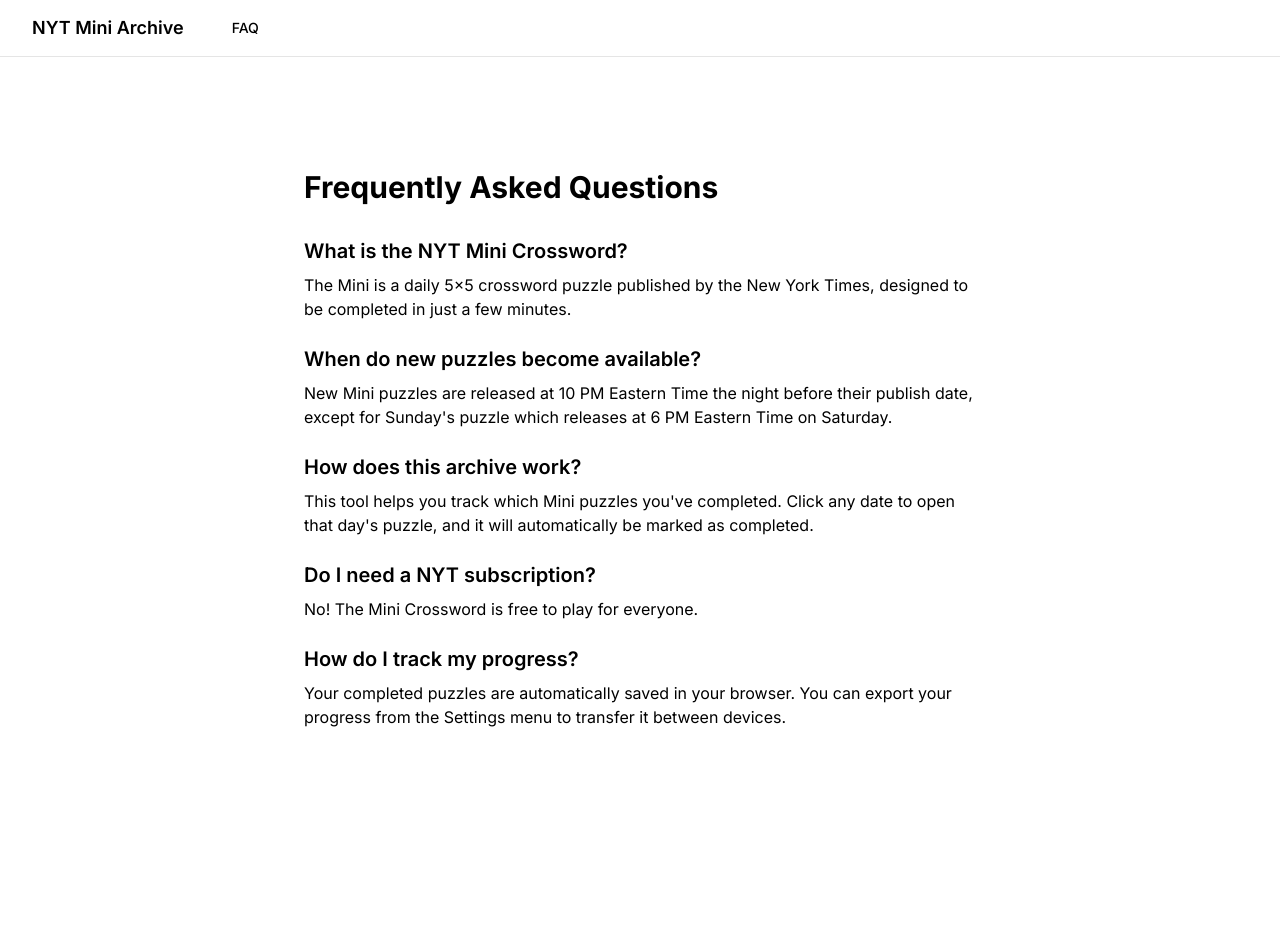
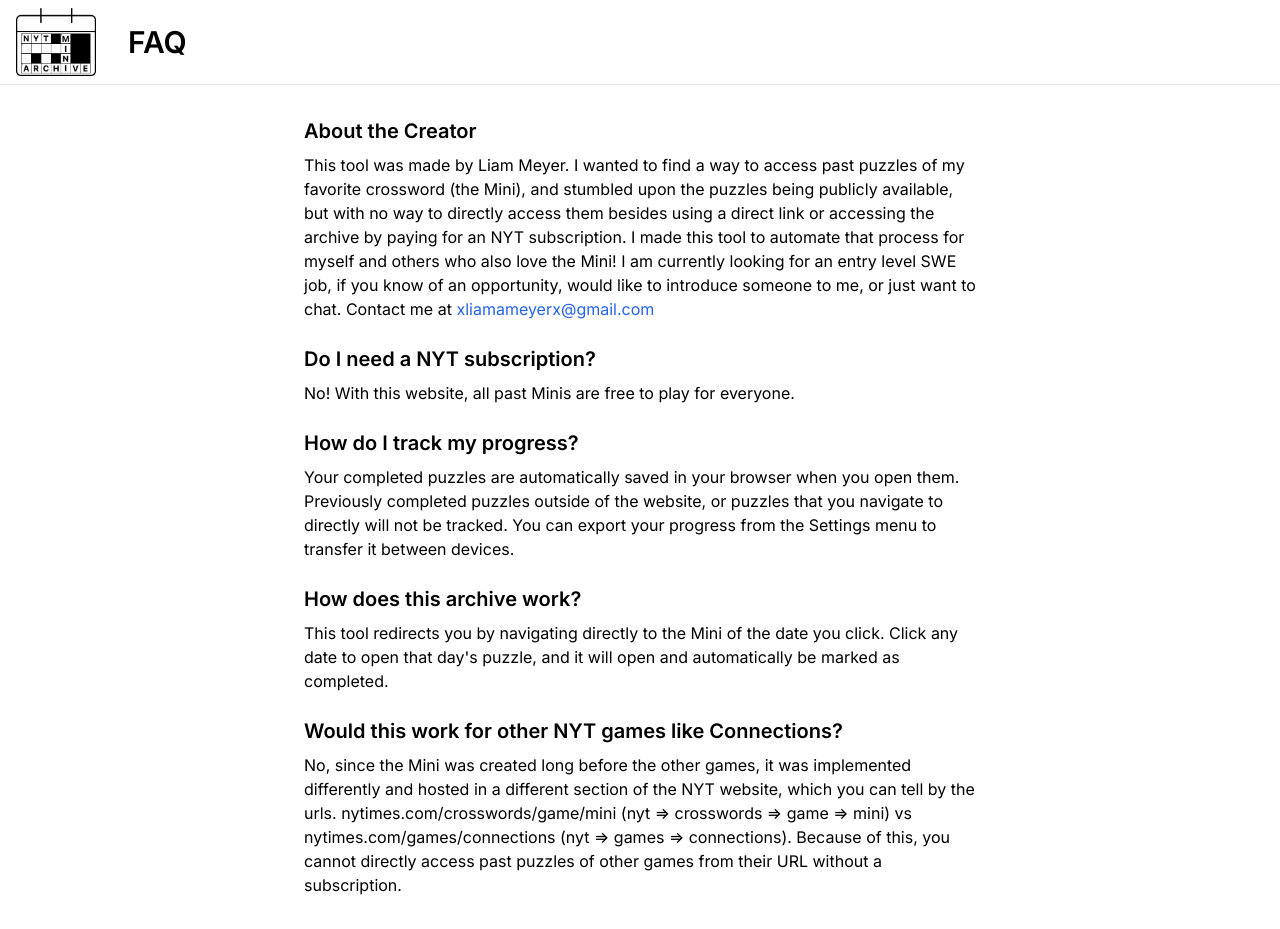
Before and after one commit to liamarthurmeyer/nyt-crossword, a Next.js app: page /faq in a window 1280 px wide. Before the commit the page ends 873 px from the top, so only its background shows below. Built offline with nearby package versions, Linux system fonts and the light colour scheme.

Commit message:
added FAQ and navBar

```diff
--- a/app/faq/page.tsx
+++ b/app/faq/page.tsx
@@ -2,7 +2,7 @@
 
 export default function FAQPage() {
     return (
-        <main className="flex min-h-screen flex-col items-center p-24">
+        <main className="flex min-h-screen flex-col items-center p-8">
             <FAQ />
         </main>
     );
--- a/app/page.tsx
+++ b/app/page.tsx
@@ -170,7 +170,7 @@
   };
 
   return (
-    <main className="flex min-h-screen flex-col items-center justify-between p-24">
+    <main className="flex min-h-screen flex-col items-center pt-8 gap-2">
 
       <Sheet>
         <SheetTrigger asChild>
@@ -293,7 +293,7 @@
           className="pointer-events-auto flex flex-col items-center gap-2 p-8 bg-transparent border-none cursor-pointer"
           onClick={goToToday}
         >
-          <h1 className="text-xl font-bold">Today&apos;s Mini</h1>
+          <h1 className="text-xl font-bold mb-2">Today&apos;s Mini</h1>
           <Image
             className="relative dark:drop-shadow-[0_0_0.3rem_#ffffff70]"
             src="/mini_logo.png"
@@ -309,12 +309,12 @@
       <div className="relative flex flex-col items-center w-[340px] h-[420px]">
         {loading ? (
           <div className="relative flex flex-col items-center w-full h-full">
-            <h1 className="mb-4 text-xl font-semibold">Find the Mini For a Specific Day</h1>
+            <h1 className="mb-2 text-xl font-semibold">Find the Mini For a Specific Day</h1>
             <DayPickerSkeleton />
           </div>
         ) : (
           <div className="relative flex flex-col items-center w-full h-full">
-            <h1 className="mb-4 text-xl font-semibold">Find the Mini For a Specific Day</h1>
+            <h1 className="mb-2 text-xl font-semibold">Find the Mini For a Specific Day</h1>
             <DayPicker
               mode="single"
               // selected={date}
@@ -347,7 +347,7 @@
       </div>
 
       {/* Random Puzzle Button */}
-      <div className="mt-6">
+      <div>
         <button
           className="px-4 py-2 bg-blue-500 text-white rounded hover:bg-blue-700"
           onClick={getRandomUncompletedDate}
--- a/components/faq.tsx
+++ b/components/faq.tsx
@@ -1,33 +1,32 @@
 export function FAQ() {
     return (
         <div className="container mx-auto max-w-2xl space-y-8">
-            <h1 className="text-3xl font-bold mb-8">Frequently Asked Questions</h1>
-
             <div className="space-y-6">
                 <section>
-                    <h2 className="text-xl font-semibold mb-2">What is the NYT Mini Crossword?</h2>
-                    <p>The Mini is a daily 5x5 crossword puzzle published by the New York Times, designed to be completed in just a few minutes.</p>
+                    <h2 className="text-xl font-semibold mb-2">About the Creator</h2>
+                    <p>This tool was made by Liam Meyer. I wanted to find a way to access past puzzles of my favorite crossword (the Mini), and stumbled upon the puzzles being publicly available, but with no way to directly access them besides using a direct link or accessing the archive by paying for an NYT subscription. I made this tool to automate that process for myself and others who also love the Mini! I am currently looking for an entry level SWE job, if you know of an opportunity, would like to introduce someone to me, or just want to chat. Contact me at <a href="mailto:xliamameyerx@gmail.com" className="text-blue-600 dark:text-blue-400 hover:underline">xliamameyerx@gmail.com</a></p>
                 </section>
 
                 <section>
-                    <h2 className="text-xl font-semibold mb-2">When do new puzzles become available?</h2>
-                    <p>New Mini puzzles are released at 10 PM Eastern Time the night before their publish date, except for Sunday's puzzle which releases at 6 PM Eastern Time on Saturday.</p>
+                    <h2 className="text-xl font-semibold mb-2">Do I need a NYT subscription?</h2>
+                    <p>No! With this website, all past Minis are free to play for everyone.</p>
+                </section>
+
+                <section>
+                    <h2 className="text-xl font-semibold mb-2">How do I track my progress?</h2>
+                    <p>Your completed puzzles are automatically saved in your browser when you open them. Previously completed puzzles outside of the website, or puzzles that you navigate to directly will not be tracked. You can export your progress from the Settings menu to transfer it between devices.</p>
                 </section>
 
                 <section>
                     <h2 className="text-xl font-semibold mb-2">How does this archive work?</h2>
-                    <p>This tool helps you track which Mini puzzles you've completed. Click any date to open that day's puzzle, and it will automatically be marked as completed.</p>
+                    <p>This tool redirects you by navigating directly to the Mini of the date you click. Click any date to open that day&apos;s puzzle, and it will open and automatically be marked as completed.</p>
                 </section>
 
                 <section>
-                    <h2 className="text-xl font-semibold mb-2">Do I need a NYT subscription?</h2>
-                    <p>No! The Mini Crossword is free to play for everyone.</p>
+                    <h2 className="text-xl font-semibold mb-2">Would this work for other NYT games like Connections?</h2>
+                    <p>No, since the Mini was created long before the other games, it was implemented differently and hosted in a different section of the NYT website, which you can tell by the urls. nytimes.com/crosswords/game/mini (nyt =&gt; crosswords =&gt; game =&gt; mini) vs nytimes.com/games/connections (nyt =&gt; games =&gt; connections). Because of this, you cannot directly access past puzzles of other games from their URL without a subscription.</p>
                 </section>
 
-                <section>
-                    <h2 className="text-xl font-semibold mb-2">How do I track my progress?</h2>
-                    <p>Your completed puzzles are automatically saved in your browser. You can export your progress from the Settings menu to transfer it between devices.</p>
-                </section>
             </div>
         </div>
     );
--- a/components/navigation.tsx
+++ b/components/navigation.tsx
@@ -1,19 +1,24 @@
 import Link from 'next/link';
 import { Button } from "@/components/ui/button";
+import Image from 'next/image';
 
 export function Navigation() {
 
     return (
-        <nav className="w-full border-b mb-4">
+        <nav className="w-full border-b">
             <div className="container mx-auto px-4 py-2 flex justify-between items-center">
                 <div className="flex items-center gap-4">
                     <Link href="/">
-                        <Button variant="ghost" className="text-lg font-semibold">
-                            NYT Mini Archive
-                        </Button>
+                        <Image
+                            src="/website_logo.png"
+                            alt="NYT Mini Archive"
+                            width={80}
+                            height={68}
+                            className="hover:opacity-80 transition-opacity"
+                        />
                     </Link>
                     <Link href="/faq">
-                        <Button variant="ghost">FAQ</Button>
+                        <Button variant="ghost" className="text-3xl font-semibold h-16 ">FAQ</Button>
                     </Link>
                 </div>
             </div>
```
Also changed, not shown: public/website_logo.png (added).
